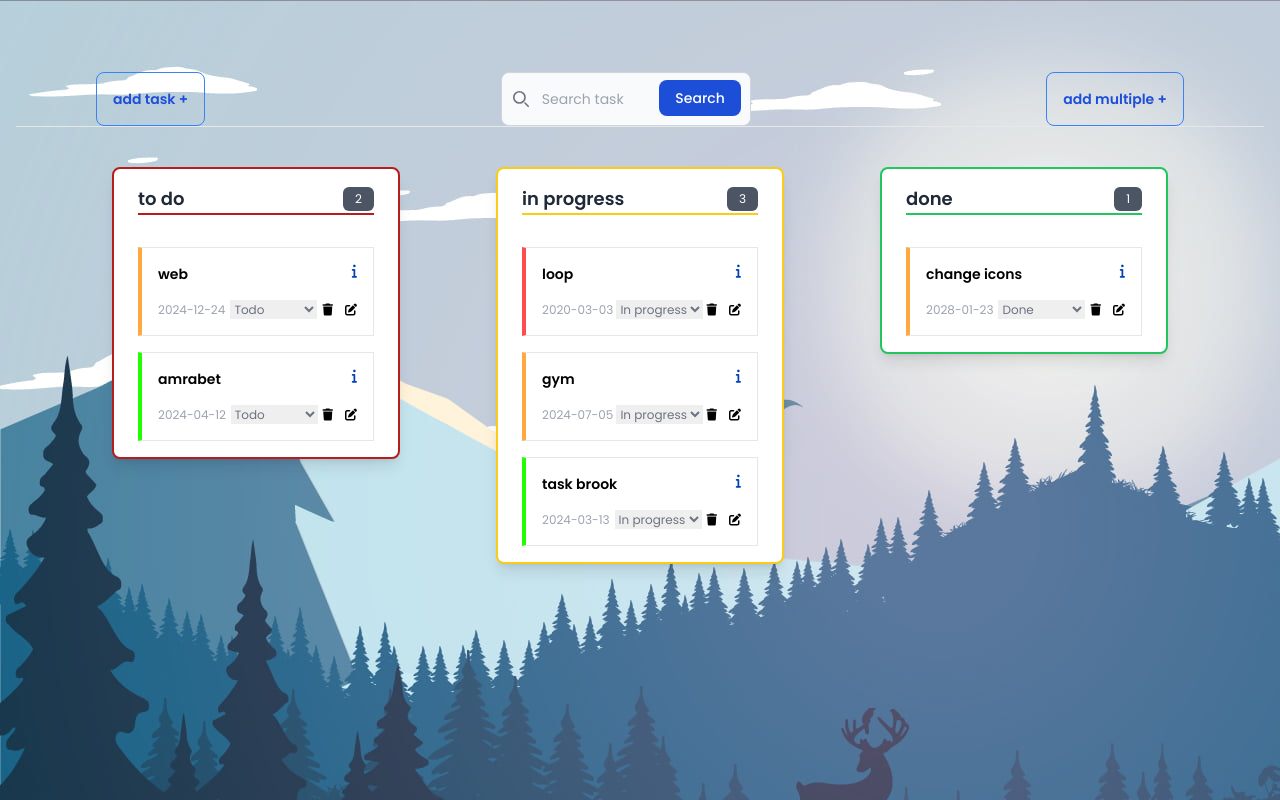
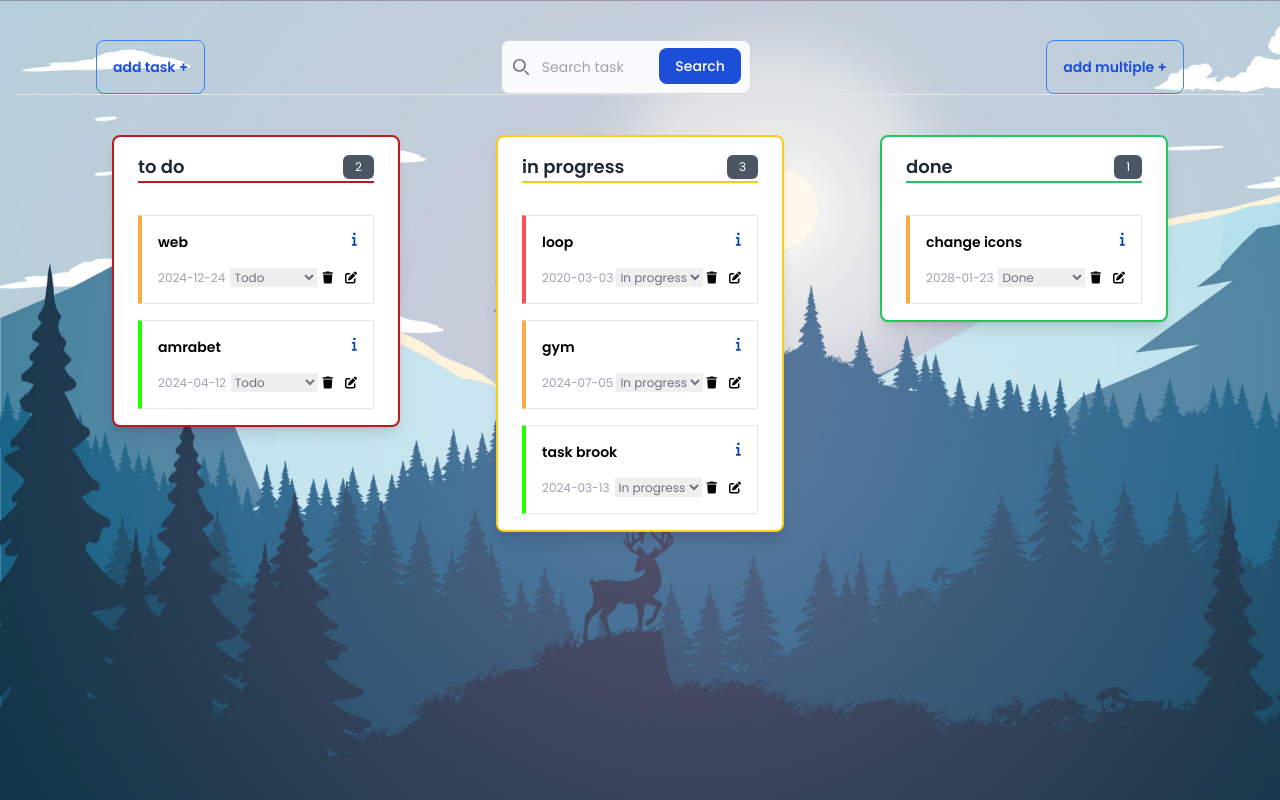
Before and after one commit to Youcode-Classe-E-2024-2025/anouar_elbarry-kanban, a website: page index.html in a window 1280 px wide. Drawn offline with Linux system fonts and the light colour scheme.

```diff
--- a/index.html
+++ b/index.html
@@ -16,13 +16,13 @@
     <title>to do list</title>
 </head>
 
-<body class="  min-h-screen pt-10"
+<body class="  min-h-screen pt-2 bg-no-repeat bg-cover"
     style="background-image: url('assets/images/wallpaperflare.com_wallpaper\ \(10\).jpg')">
     <!-- container -->
     <!-- blur -->
     <div class="container h-full bg-center bg-cover flex flex-col justify-center  ">
         <!-- header of the app -->
-        <div class="app_row flex-wrap flex">
+        <div class="app_row flex-wrap flex max-sm:justify-center gap-3 m">
             <button
                 class="add_btn bg-transparent hover:bg-blue-500 text-blue-700 font-semibold hover:text-white py-2 px-4 border border-blue-500 hover:border-transparent rounded"
                 id="add_one">add task +</button>
```
Also changed, not shown: readme.md (added), src/output.css.
